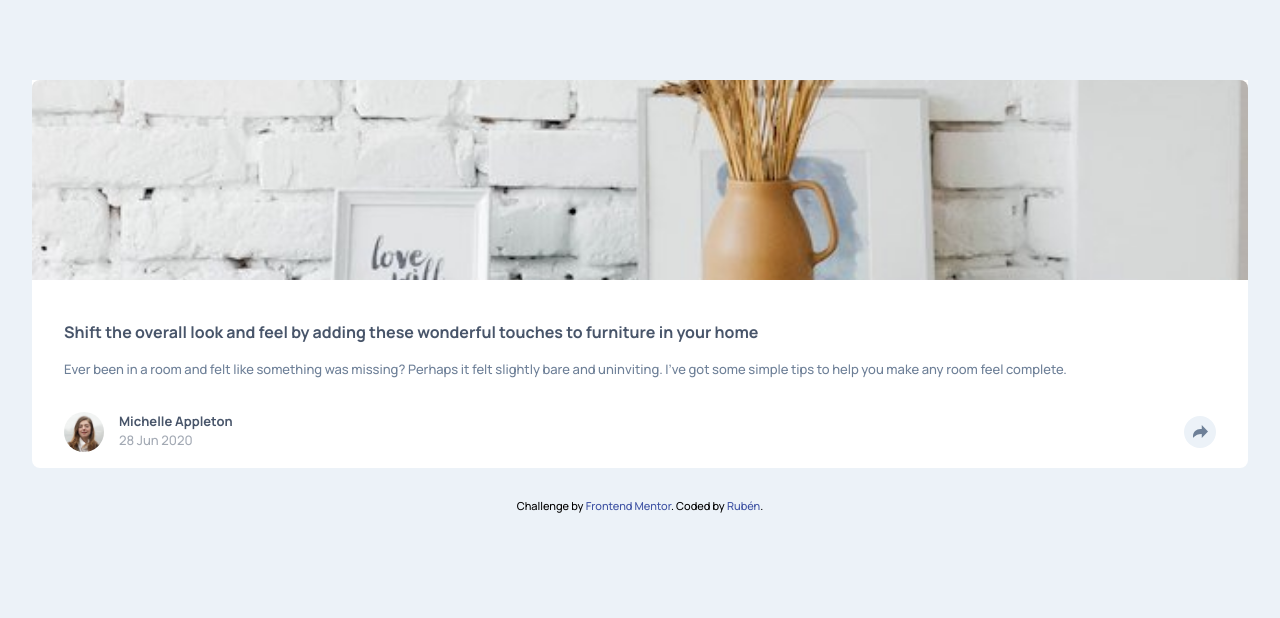
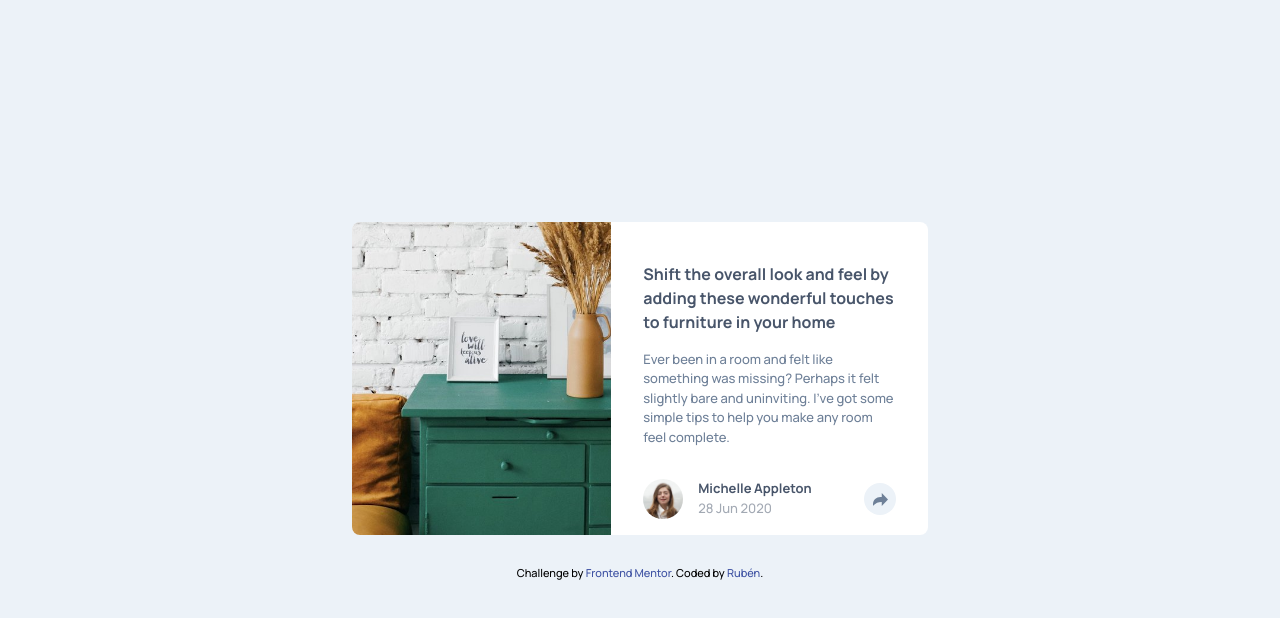
Before and after one commit to Rubendvb/article-preview-component-master, a plain HTML site: page index.html in a window 1280 px wide. Drawn offline with nearby package versions, Linux system fonts and the light colour scheme.

Commit message:
Adaptando versão Desktop

```diff
--- a/assets/css/base/base.css
+++ b/assets/css/base/base.css
@@ -23,3 +23,21 @@ body {
 .attribution a {
   color: hsl(228, 45%, 44%);
 }
+
+@media screen and (min-width: 768px) {
+  body {
+    padding: 5rem 10rem;
+  }
+}
+
+@media screen and (min-width: 1024px) {
+  body {
+    align-items: center;
+    display: flex;
+    flex-direction: column;
+    justify-content: center;
+    height: 100vh;
+    padding: 0;
+    padding: 0 22rem;
+  }
+}
--- a/assets/css/header/header.css
+++ b/assets/css/header/header.css
@@ -7,3 +7,17 @@
   width: 100%;
   height: 25vh;
 }
+
+@media screen and (min-width: 1200px) {
+  .containerHeader {
+    border-radius: 8px 0 0 8px;
+    height: 100%;
+  }
+}
+
+@media screen and (min-width: 1440px) {
+  .containerHeader {
+    border-radius: 8px 0 0 8px;
+    height: 100%;
+  }
+}
--- a/assets/css/informacoes/informacoes.css
+++ b/assets/css/informacoes/informacoes.css
@@ -84,3 +84,15 @@
 .icones {
   margin-left: 15px;
 }
+
+@media screen and (min-width: 768px) {
+  .icones {
+    margin-left: calc(40px);
+  }
+}
+
+@media screen and (min-width: 992px) {
+  .icones {
+    margin-left: 100px;
+  }
+}
--- a/assets/css/main/main.css
+++ b/assets/css/main/main.css
@@ -2,7 +2,7 @@
   display: flex;
   flex-direction: column;
   background-color: #ffffff;
-  border-radius: 0px 0px 8px 8px;
+  border-radius: 8px;
 }
 
 .containerMain__titulo {
@@ -20,3 +20,17 @@
   margin-bottom: 2rem;
   padding: 0 2rem;
 }
+
+@media screen and (min-width: 1200px) {
+  .container {
+    display: grid;
+    grid-template-columns: 45% 2fr;
+  }
+}
+
+@media screen and (min-width: 1440px) {
+  .container {
+    display: grid;
+    grid-template-columns: 45% 2fr;
+  }
+}
--- a/index.html
+++ b/index.html
@@ -26,7 +26,11 @@
   </head>
   <body>
     <div class="container">
+      <div>
         <header class="containerHeader"></header>
+      </div>
+
+      <div>
         <main>
           <h1 class="containerMain__titulo">
             Shift the overall look and feel by adding these wonderful touches to
@@ -75,6 +79,7 @@
           </div>
         </section>
       </div>
+    </div>
 
     <footer class="attribution">
       Challenge by
```
Also changed, not shown: 1 other file. Lines whose indentation alone changed are shown as unchanged.
